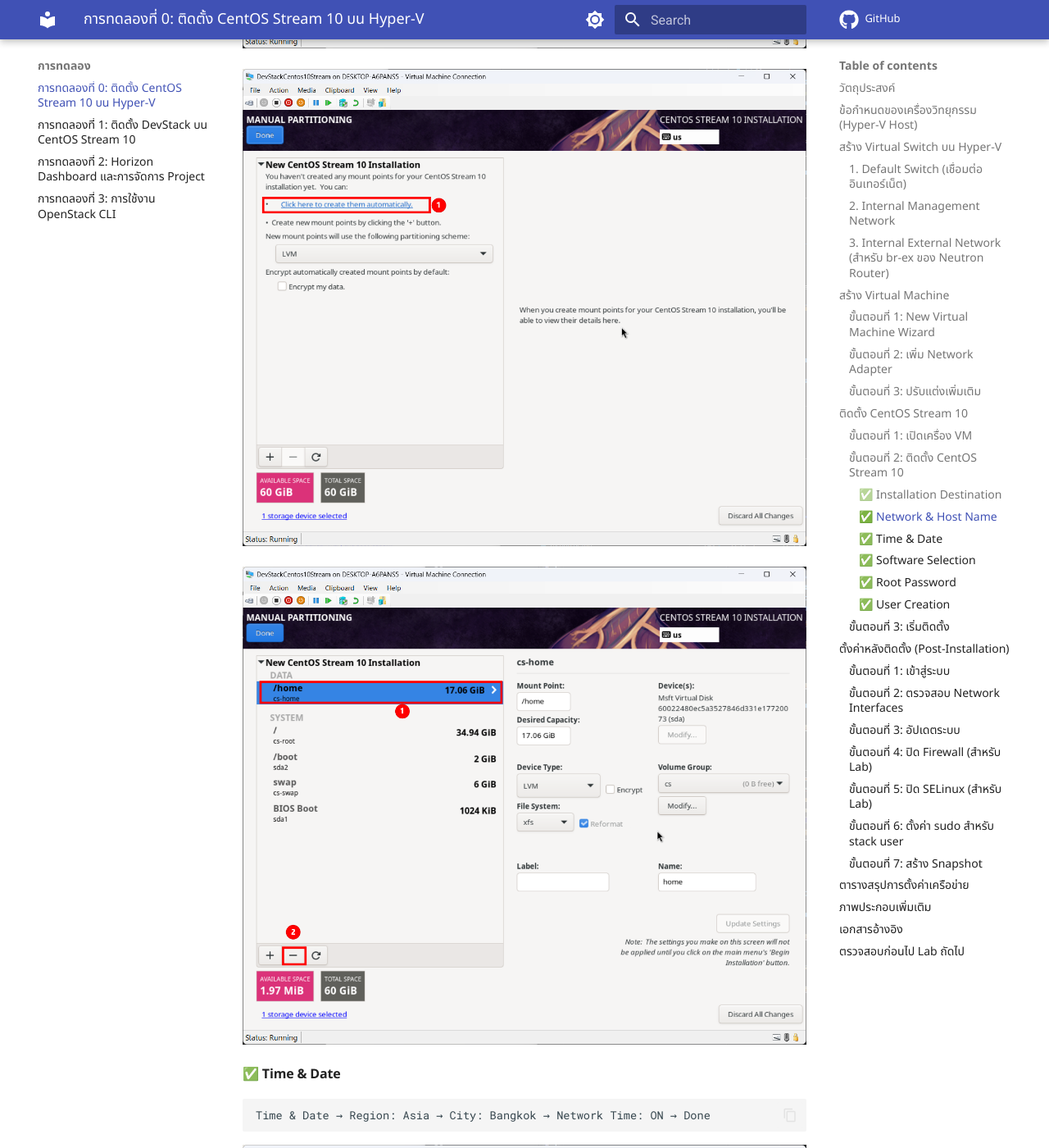
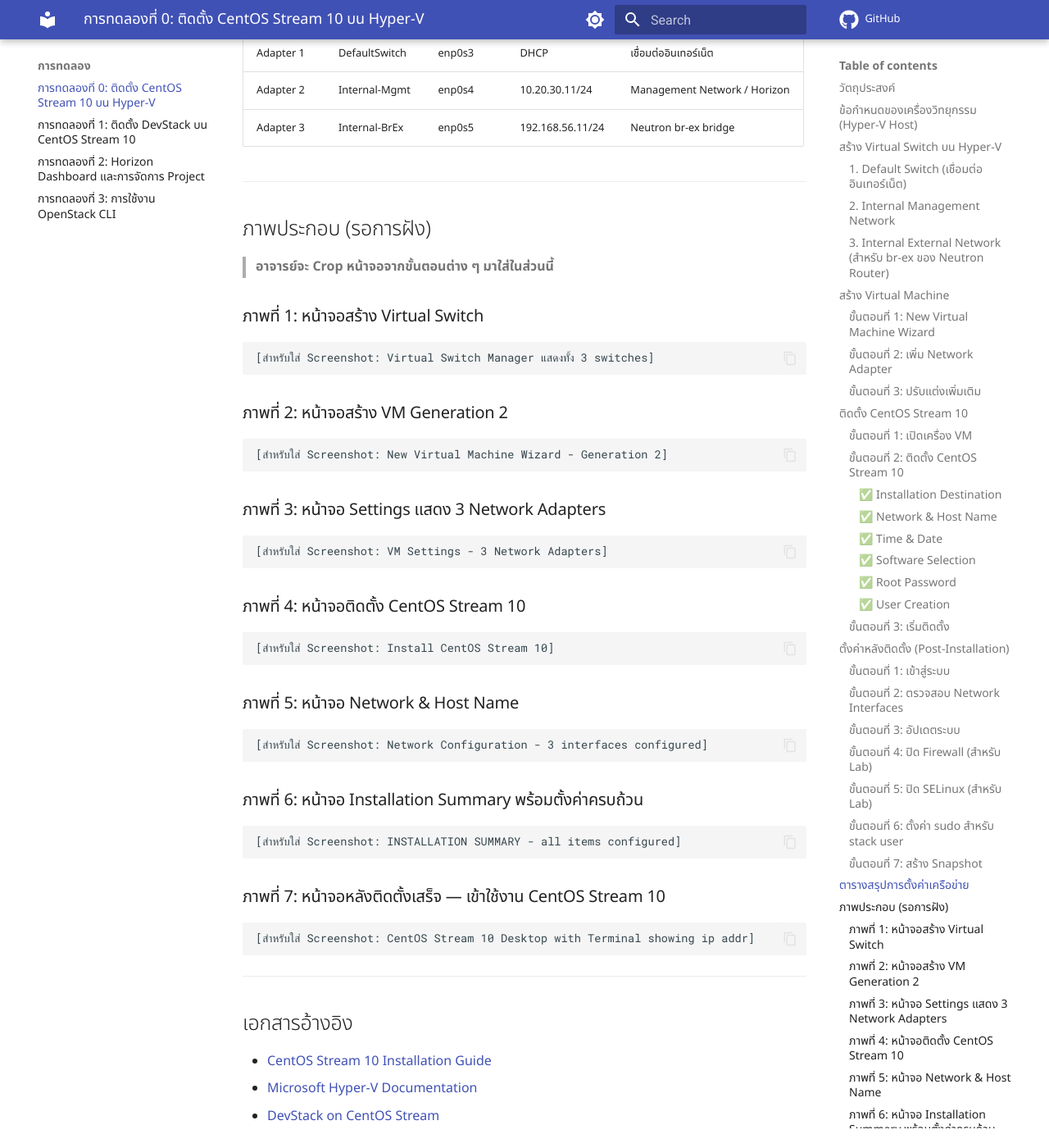
Before and after one commit to itbcodedev/openstack-course-muict, an MkDocs documentation site: the page built from docs/labs/lab00-centos-hyperv.md, in a window 1280 px wide and 1400 px high, scrolled down 16133 px. Shown: the whole window at 82% size. Built offline with MkDocs 1.6.1 and Material for MkDocs 9.7.7, drawn with Linux system fonts in a browser that asks for light colours; emoji names are drawn with the system emoji font; comment, search, counter and statistics services are not loaded; some of the changed text lies outside the part shown.

Commit message:
Restore lab00-centos-hyperv.md กลับไปยังเวอร์ชันก่อนเพิ่มรูป (เก็บรูปไว้ใน repo)

````diff
--- a/docs/labs/lab00-centos-hyperv.md
+++ b/docs/labs/lab00-centos-hyperv.md
@@ -22,6 +22,13 @@
 
 ก่อนสร้าง VM ให้สร้าง Virtual Switch ทั้งหมด 3 ตัวบน Hyper-V Manager:
 
+![](./images/lab00-1.png)
+
+***Figure 1 กดปุม ทางขวา มือ Virtual Switch Manager สร้าง internal switch ทำหน้าการเชื่อมต่อ ใน layer 2 , และไม่มี DHCP Server เพื่อให้มีการร้องขอ ip ต้องกำหนดเอง***
+
+![](./images/lab00-2.png)
+***Figure 2 สร้าง Internal Virtual Switch จะสร้าง 2 Switch คือ Internal-Mgmt-Net และ Internal-BrEx-Net***
+
 ### 1. Default Switch (เชื่อมต่ออินเทอร์เน็ต)
 
 Hyper-V สร้าง Default Switch มาให้อัตโนมัติ หากไม่มี ให้สร้าง External Switch ที่เชื่อมต่อกับการ์ดเครือข่ายหลัก:
@@ -33,26 +40,31 @@ Connection type: External network → [เลือกการ์ดเคร
 ☑ Allow management operating system to share this network adapter
 ```
 
-![ขั้นตอนสร้าง Default Switch](images/lab00-1.png)
+### 2. Internal Management Network
 
-### 2. Internal Management Network
+![](./images/lab00-3.png)
+
+***Figure 3 สร้าง  Internal-Mgmt-Net ให้ตั้งชื่อ อย่างเดียว ส่วน Note จะมีหรือไม่มีก็ได้ ไม่มีผล และให้กด Apply เพื่อเป็นการยืนยัน***
+
 
 ```
 Virtual Switch Manager → New virtual network switch → Internal → Create Virtual Switch
-ชื่อ: Internal-Mgmt
+ชื่อ: Internal-Mgmt-Net
 Connection type: Internal network
 ```
 
 - ใช้สำหรับเข้าถึงหน้า Web OpenStack (Horizon Dashboard) และ API ของ OpenStack
 - IP ภายในเครือข่าย เช่น 10.20.30.0/24
 
-![ขั้นตอนสร้าง Internal-Mgmt Switch](images/lab00-2.png)
+### 3. Internal External Network (สำหรับ br-ex ของ Neutron Router)
 
-### 3. Internal External Network (สำหรับ br-ex ของ Neutron Router)
+![](./images/lab00-4.png)
+
+***Figure 4 สร้าง  Internal-BrEx-Net***
 
 ```
 Virtual Switch Manager → New virtual network switch → Internal → Create Virtual Switch
-ชื่อ: Internal-BrEx
+ชื่อ: Internal-BrEx-Net
 Connection type: Internal network
 ```
 
@@ -203,20 +207,10 @@ Network & Host Name
 → Done
 ```
 
-!!! config ":gear: จด IP ไว้ใช้ในภายหลัง"
+!!! important "จด IP ไว้ใช้ในภายหลัง"
     - enp0s3 (Default): DHCP - รับ IP อัตโนมัติ
     - enp0s4 (Mgmt): 10.20.30.11/24
     - enp0s5 (BrEx): 192.168.56.11/24 — ต้องปิด or ลบ IP นี้ออกหลังติดตั้ง DevStack
-
-![Network & Host Name - รายการอินเทอร์เฟซ](images/lab00-21.png)
-
-![เปิด enp0s3 - DHCP](images/lab00-22.png)
-
-![ตั้งค่า enp0s4 - Manual IP](images/lab00-23.png)
-
-![ตั้งค่า enp0s5 - Manual IP](images/lab00-24.png)
-
-![Network ตั้งค่าเสร็จแล้ว](images/lab00-25.png)
 
 #### ✅ Time & Date
 
@@ -224,17 +218,11 @@ Network & Host Name
 Time & Date → Region: Asia → City: Bangkok → Network Time: ON → Done
 ```
 
-![Time & Date](images/lab00-26.png)
-
 #### ✅ Software Selection
 
 ```
 Software Selection → Server with GUI → Done
 ```
-
-![Software Selection](images/lab00-27.png)
-
-![เลือก Server with GUI](images/lab00-28.png)
 
 แนะนำเลือก **Server with GUI** เพื่อความสะดวกในการเรียนรู้ หรือเลือก **Minimal Install** หากต้องการเบา
 
@@ -258,7 +244,7 @@ User Creation
 → Done
 ```
 
-!!! warning ":lock: แนะนำใช้ชื่อผู้ใช้ stack"
+!!! warning "แนะนำใช้ชื่อผู้ใช้ stack"
     DevStack ตั้งค่าให้ติดตั้งภายใต้ผู้ใช้ /opt/stack โดยอัตโนมัติ การใช้ชื่อ **stack** จะทำให้สะดวกขึ้น
 
 ### ขั้นตอนที่ 3: เริ่มติดตั้ง
@@ -389,25 +350,44 @@ Hyper-V Manager → เลือก VM → Checkpoint → ตั้งชื่
 
 ---
 
-## ภาพประกอบเพิ่มเติม
+## ภาพประกอบ (รอการฝัง)
 
-![เพิ่มเติม 1](images/lab00-43.png)
+> **อาจารย์จะ Crop หน้าจอจากขั้นตอนต่าง ๆ มาใส่ในส่วนนี้**
 
-![เพิ่มเติม 2](images/lab00-44.png)
+### ภาพที่ 1: หน้าจอสร้าง Virtual Switch
+```
+[สำหรับใส่ Screenshot: Virtual Switch Manager แสดงทั้ง 3 switches]
+```
 
-![เพิ่มเติม 3](images/lab00-45.png)
+### ภาพที่ 2: หน้าจอสร้าง VM Generation 2
+```
+[สำหรับใส่ Screenshot: New Virtual Machine Wizard - Generation 2]
+```
 
-![เพิ่มเติม 4](images/lab00-46.png)
+### ภาพที่ 3: หน้าจอ Settings แสดง 3 Network Adapters
+```
+[สำหรับใส่ Screenshot: VM Settings - 3 Network Adapters]
+```
 
-![เพิ่มเติม 5](images/lab00-47.png)
+### ภาพที่ 4: หน้าจอติดตั้ง CentOS Stream 10
+```
+[สำหรับใส่ Screenshot: Install CentOS Stream 10]
+```
 
-![เพิ่มเติม 6](images/lab00-48.png)
+### ภาพที่ 5: หน้าจอ Network & Host Name
+```
+[สำหรับใส่ Screenshot: Network Configuration - 3 interfaces configured]
+```
 
-![เพิ่มเติม 7](images/lab00-49.png)
+### ภาพที่ 6: หน้าจอ Installation Summary พร้อมตั้งค่าครบถ้วน
+```
+[สำหรับใส่ Screenshot: INSTALLATION SUMMARY - all items configured]
+```
 
-![เพิ่มเติม 8](images/lab00-50.png)
-
-![เพิ่มเติม 9](images/lab00-51.png)
+### ภาพที่ 7: หน้าจอหลังติดตั้งเสร็จ — เข้าใช้งาน CentOS Stream 10
+```
+[สำหรับใส่ Screenshot: CentOS Stream 10 Desktop with Terminal showing ip addr]
+```
 
 ---
 
@@ -423,11 +403,11 @@ Hyper-V Manager → เลือก VM → Checkpoint → ตั้งชื่
 
 ก่อนดำเนินการ [Lab 1: ติดตั้ง DevStack](lab01-devstack.md) ให้ตรวจสอบรายการนี้:
 
-- [x] CentOS Stream 10 ติดตั้งเสร็จสมบูรณ์
-- [x] ทั้ง 3 network interfaces ตอบสนอง (ใช้ `ip addr` ตรวจสอบ)
-- [x] สามารถ ping ออกอินเทอร์เน็ตได้
-- [x] SSH เข้าเครื่องได้จาก Host (ผ่าน IP ของ enp0s3 หรือ enp0s4)
-- [x] สร้าง Snapshot "Clean CentOS Stream 10" แล้ว
-- [x] ผู้ใช้ `stack` มีสิทธิ์ sudo โดยไม่ต้องใส่รหัสผ่าน
-- [x] SELinux อยู่ในโหมด permissive
-- [x] Firewall ปิด (หรือเปิดพอร์ตที่จำเป็น)
+- [ ] CentOS Stream 10 ติดตั้งเสร็จสมบูรณ์
+- [ ] ทั้ง 3 network interfaces ตอบสนอง (ใช้ `ip addr` ตรวจสอบ)
+- [ ] สามารถ ping ออกอินเทอร์เน็ตได้
+- [ ] SSH เข้าเครื่องได้จาก Host (ผ่าน IP ของ enp0s3 หรือ enp0s4)
+- [ ] สร้าง Snapshot "Clean CentOS Stream 10" แล้ว
+- [ ] ผู้ใช้ `stack` มีสิทธิ์ sudo โดยไม่ต้องใส่รหัสผ่าน
+- [ ] SELinux อยู่ในโหมด permissive
+- [ ] Firewall ปิด (หรือเปิดพอร์ตที่จำเป็น)
````
Also changed, not shown: other parts of docs/labs/lab00-centos-hyperv.md (+35 -70 lines).
